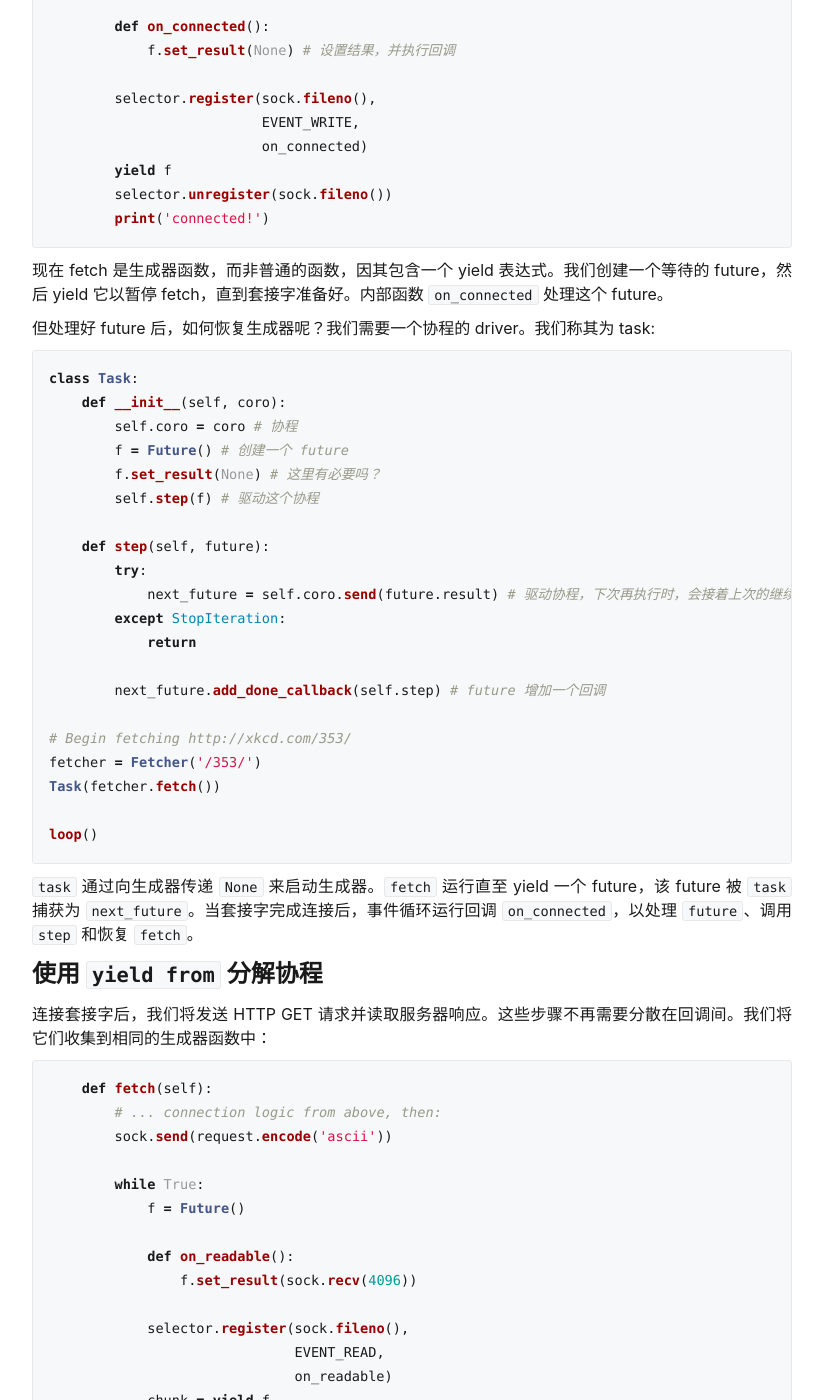
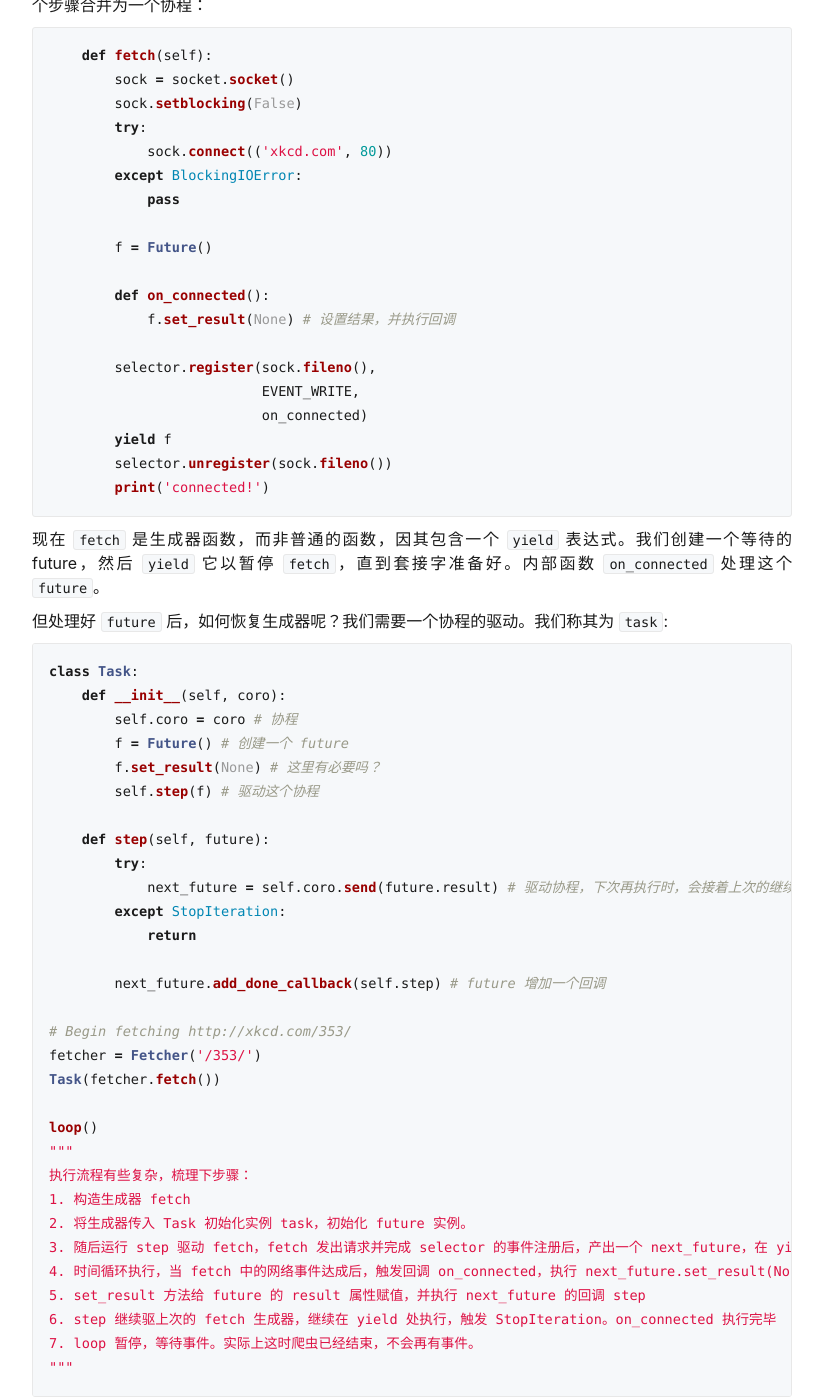
Before and after one commit to ikheu/ikheu.github.io, a Jekyll site: the page built from _posts/2020-01-10-A Web Crawler With asyncio Coroutines.md, in a window 1280 px wide and 1400 px high, scrolled down 12324 px. Shown: the whole window, without its empty margins (228-1051 px from the left). Built offline with Jekyll 4.4.1, drawn with Linux system fonts in a browser that asks for light colours; some of the changed text lies outside the part shown.

Commit message:
perfect translate

````diff
--- a/_posts/2020-01-10-A Web Crawler With asyncio Coroutines.md
+++ b/_posts/2020-01-10-A Web Crawler With asyncio Coroutines.md
@@ -12,7 +12,7 @@
 
 本文介绍一个简单的网络爬虫。网络爬虫等待许多响应，但只进行少量计算，是典型的的异步应用。一次抓取的页面越多则完成地越快。如果为每个进行中的请求分配一个线程，则随着并发请求数的增加，在耗尽套接字之前，内存或其他与线程相关的资源将被耗尽。通过使用异步 I/O，可避免了对线程的需求。
 
-我们分三个阶段介绍该示例。 首先，我们展示一个异步事件循环，并简述一个使用事件循环和回调的爬虫：它非常有效，但将其扩展到更复杂的问题时会导致难以处理的面条式代码。因此，第二阶段我们将展示 Python 协程既高效又可扩展。我们使用生成器函数在 Python 中实现简单的协程。在第三阶段，我们使用 Python 标准的 `asyncio` 库中功能齐全的协程，并使用异步队列进行协调。
+我们分 3 个阶段介绍该示例。 首先，我们展示一个异步事件循环，并简述一个使用事件循环和回调的爬虫：它非常有效，但将其扩展到更复杂的问题时会导致难以处理的面条式代码。因此，第二阶段我们将展示 Python 协程既高效又可扩展。我们使用生成器函数在 Python 中实现简单的协程。在第三阶段，我们使用 Python 标准的 `asyncio` 库中功能齐全的协程，并使用异步队列进行协调。
 
 ## 任务
 
@@ -43,12 +43,12 @@
 
 默认情况下，套接字操作处于阻塞状态：当线程调用诸如 `connect` 或 `recv` 之类的方法时，它将暂停直到操作完成。因此，要一次下载多个页面，我们需要多个线程。复杂的应用程序通过将空闲线程保留在线程池中，然后将其检出重新用于后续任务，以此摊销线程创建的成本；它与连接池中的套接字相同。
 
-然而，线程成本很高，并且操作系统对进程、用户或机器可能具有的线程数施加各种硬性限制。在 Jesse 系统上，Python 线程消耗大约 50KB 内存，启动数万个线程会导致失败。如果我们在并发套接字上进行成千上万的同时操作，那么在套接字用完之前，线程就用完了。每个线程的开销或系统对线程的限制是瓶颈。
+然而，线程成本很高，并且操作系统对进程、用户或机器可能具有的线程数施加各种硬性限制。在 Jesse 系统上，Python 线程消耗大约 50KB 内存，启动数万个线程会失败。如果我们在并发套接字上同时进行成千上万的操作，那么在套接字用完之前，线程就用完了。每个线程的开销或系统对线程的限制是瓶颈。
 
 Dan Kegel 在其著名的 "C10K问题" 论文中，概述了多线程对 I/O 并发的局限性。他开头写道：
 >是时候让 Web 服务器同时处理一万个客户端了，不是吗？ 今非昔比，如今网络世界太大了。
 
-Kegel 于 1999 年创造了 "C10K" 一词。如今，一万个连接听起来很精确，但问题只有量的变化，而没有质的变化。 当时对于C10K 问题，在每个连接中创建线程是不切实际的。现在，上限提高了几个数量级。确实，基于多线程的网络爬虫可以正常工作，但是对于具有数十万个连接的超大型应用程序，上限仍然存在：这个限制是，大多数系统虽然还可以创建套接字，但线程用完了。我们该如何解决该问题呢？
+Kegel 于 1999 年创造了 "C10K" 一词。如今，一万个连接现在听起来很精确，但问题只有量变，而没有质变。当时对于 C10K 问题，在每个连接中创建线程是不切实际的。现在，上限提高了几个数量级。确实，基于多线程的网络爬虫可以正常工作，但是对于具有数十万个连接的超大型应用程序，上限仍然存在：这个限制是，大多数系统虽然还可以创建套接字，但线程用完了。我们该如何解决这个问题呢？
 
 ## Async
 
@@ -202,7 +202,7 @@
                         self.read_response)
 ```
 
-该方法发送一个 GET 请求。如果无法立即发送整个消息，则实际的应用会检查 `send` 的返回值。但是我们的请求很小，而且最后一个回调 `read_response` 处理服务器的响应：
+该方法发送一个 GET 请求。如果无法立即发送整个消息，则实际的应用会检查 `send` 的返回值。但是我们的请求很小，应用也不复杂。它会顺畅地调用 `send`，随后等待响应。当然它还必须注册另一个回调，并放弃对事件循环的控制。下一个，也是最后一个回调 `read_response` 处理服务器的答复：
 
 ```python
 # Method on Fetcher class.
@@ -229,9 +229,9 @@
 
 每当选择器发现套接字是“可读的”时后，都会执行该回调，这可能意味着两件事：套接字具有数据或已关闭。
 
-回调最多从套接字读取 4K 的数据。如果不足 4K，则 `chunk` 读取所有。如果比 4K 多，则 `chunk` 的长度为 4K，并且套接字保持可读状态，因此事件循环在下一个周期会再次运行此回调。响应完成后，服务器关闭这个套接字， `chunk` 为空。
+回调最多从套接字读取 4K 的数据。如果不足 4K，则 `chunk` 读取所有。如果比 4K 多，则 `chunk` 的长度为 4K，并且套接字保持可读状态，因此事件循环在下一个周期会再次运行此回调。响应完成后，服务器关闭这个套接字，`chunk` 为空。
 
-这里没有展示 `parse_links` 方法，它返回一个 URL 集合。我们为每个新的 URL 启动一个 fetcher，没有并发上限。注意使用回调的异步编程的一个很棒的特性：修改共享数据时无需互斥锁，例如，向 `seen_urls` 中添加链接时。
+这里没有展示 `parse_links` 方法，它返回一个 URL 集合。我们为每个新的 URL 启动一个 fetcher，没有并发上限。注意使用回调的异步编程的一个很棒的特性：修改共享数据时无需互斥锁，例如，向 `seen_urls` 中添加链接时。这里不再是抢占式多任务，因此我们不能在代码的任意点被打断。
 
 增加全局变量 `stopped` 来控制事件循环：
 
@@ -289,7 +289,7 @@
 Exception: parse error
 ```
 
-堆栈跟踪仅显示事件循环正在运行回调。我们无从得知什么导致了异常。链的两端都断了：我们忘了从哪儿来，要到哪去。这种上下文的丢失成为“堆栈撕裂”，在很多情况下让人困惑。堆栈撕裂还阻止我们为一连串的回调设置异常处理，即使用“try/except”块包装函数调用及其调用树。
+堆栈跟踪仅显示事件循环正在运行回调。我们无从得知什么导致了异常。链的两端都断了：我们忘了从哪儿来，要到哪去。这种上下文的丢失成为“堆栈撕裂”，在很多情况下让人困惑。堆栈撕裂还阻止我们为一连串的回调设置异常处理，即使用“try/except”块包装函数调用及其调用树的方式。
 
 因此，多线程和异步的长期争论中，除了哪个更高效外，另一个是关于哪个更易出错：在同步上，线程很容易受数据竞争的影响而出错，而回调方法因为堆栈撕裂难以调试。
 
@@ -308,13 +308,13 @@
 
 协程的概念可以追溯到计算机科学的早期，它很简单：它是可以暂停和恢复的子程序。线程由操作系统抢占式地执行多任务，而协程协同执行多任务：它们选择何时暂停以及接下来运行哪个协程。
 
-协程有许多实现方式。即使在 Python 中也有几个。 Python 3.4 中标准 asyncio 库中的协程建立于生成器、Future 类和 yield from 语句的基础上。从Python 3.5 开始，协程是语言的原生特性。然而需要了解在 Python 3.4 中协程最初是使用已有语言工具实现的，这是应对 Python 3.5 原生协程的基础。
+协程有许多实现方式。即使在 Python 中也有几个。Python 3.4 中标准 asyncio 库中的协程建立于生成器、Future 类和 yield from 语句的基础上。从Python 3.5 开始，协程是语言的原生特性。然而需要了解在 Python 3.4 中协程最初是使用已有语言工具实现的，这是应对 Python 3.5 原生协程的基础。
 
 为了解释 Python 3.4 中基于生成器的协程，我们将对生成器以及它们如何用于异步的协程中进行说明，相信您会喜欢阅读它，就像我们编写它一样。解释了基于生成器的协程之后，我们将在异步 Web 爬虫中使用它们。
 
 ## Python 生成器如何工作
 
-在掌握 Python 生成器之前，必须了解常规函数的工作方式。 通常，当 Python 函数调用函数时，该函数会保留控制权，直到它返回或引发异常为止。然后将控制权返回给调用者：
+在掌握 Python 生成器之前，必须了解常规函数的工作方式。通常，当 Python 函数调用函数时，该函数会保留控制权，直到它返回或引发异常为止。然后将控制权返回给调用者：
 
 ```
 >>> def foo():
@@ -362,18 +362,19 @@
 'foo'
 ```
 
+![图 5.1 - 函数调用](/assets/img/function-calls.png){:width="300px"}
+
 现在该讲 Python 生成器了，它使用相同的构建块——代码对象和栈帧——产生了惊人的效果。
 
 下面是个生成器函数：
 
 ```python
-def gen_fn():
-    result1 = yield 1
-    print('result of yield: {}'.format(result1))
-    result2 = yield 2
-    print('result of 2nd yield: {}'.format(result2))
-    return 'done'
-
+>>> def gen_fn():
+...     result = yield 1
+...     print('result of yield: {}'.format(result))
+...     result2 = yield 2
+...     print('result of 2nd yield: {}'.format(result2))
+...     return 'done'
 ```
 
 当 `Python` 将 `gen_fn` 编译为字节码时，遇到 `yield` 表达式时将 `gen_fn` 视作生成器函数，而非一般的函数。设置标志记住这是个生成器函数：
@@ -385,7 +386,7 @@
 True
 ```
 
-当调用生成器函数时，`Python` 会看到 `generator` 标志，并且实不会运行该函数。 相反，它将创建一个生成器：
+当调用生成器函数时，`Python` 会看到 `generator` 标志，并且实不会运行该函数。相反，它将创建一个生成器：
 
 ```
 >>> gen = gen_fn()
@@ -393,7 +394,7 @@
 <class 'generator'>
 ```
 
-Python 生成器封装了栈帧以及对某些代码的引用，即 gen_fn 的主体：
+Python 生成器封装了栈帧以及对某些代码的引用，即 `gen_fn` 的主体：
 
 ```
 >>> gen.gi_code.co_name
@@ -402,8 +403,9 @@
 
 调用 `gen_fn` 的所有生成器都指向相同的代码。但是每个都有自己的栈帧。该栈帧不在任何实际的堆栈上，它位于堆内存中等待使用：
 
+![图 5.2 - 生成器](/assets/img/generator.png){:width="300px"}
 
-框架具有“最后一条指令”指针，该指针是最近执行的指令。 刚开始时，最后一条指令指针为 -1，表示生成器尚未开始：
+栈帧具有“最后一条指令”指针，该指针是最近执行的指令。刚开始时，最后一条指令指针为 -1，表示生成器尚未开始：
 
 ```
 >>> gen.gi_frame.f_lasti
@@ -434,6 +436,7 @@
 >>> gen.send('hello')
 result of yield: hello
 2
+
 ```
 
 现在，栈帧中包含局部变量 `result`：
@@ -457,7 +460,7 @@
 
 ## 使用生成器创建协程
 
-因此，生成器可以暂停，可以使用一个值进行恢复，并且它具有返回值。听起来像是构建异步编程模型的好方法，它没有面条式的回调！我们要构建一个“协程”：一个与程序中其他例程协同调度的例程。我们的协程将是 Python 标准 asyncio 库中的协程的简化版本。与 asyncio 一样，我们将使用生成器、asyncio 和 yield from 语句。
+因此，生成器可以暂停，可以使用一个值进行恢复，并且它具有返回值。听起来像是构建异步编程模型的好方法，它没有面条式的回调！我们要构建一个“协程”：一个与程序中其他例程协同调度的例程。我们的协程将是 Python 标准 asyncio 库中的协程的简化版本。与 asyncio 一样，我们将使用生成器、future 和 yield from 语句。
 
 首先，我们需要一种方式来表示协程正在等待的某些未来的结果。下面是一个精简版的实现：
 
@@ -476,9 +479,9 @@
             fn(self)
 ```
 
-future 实例初始时为等待 (pending)，通过调用 `set_result` 设置为被处理 (resolved)。
+future 实例初始时为等待中 (pending)，通过调用 `set_result` 设置为被处理 (resolved)。
 
-让我们调整 fetcher  程序以使用 futures 和协程。我们用回调编写了 fetch：
+让我们调整 fetcher 以使用 future 和协程。我们用回调编写了 `fetch`：
 
 ```python
 class Fetcher:
@@ -498,7 +501,7 @@
         # And so on....
 ```
 
-fetch 方法首先连接套接字，然后注册在套接字准备好时执行的回调 `connected`。现在，我们可以将这两个步骤合并为一个协程：
+`fetch` 方法首先连接套接字，然后注册在套接字准备好时执行的回调 `connected`。现在，我们可以将这两个步骤合并为一个协程：
 
 ```python
     def fetch(self):
@@ -522,9 +525,9 @@
         print('connected!')
 ```
 
-现在 fetch 是生成器函数，而非普通的函数，因其包含一个 yield 表达式。我们创建一个等待的 future，然后 yield 它以暂停 fetch，直到套接字准备好。内部函数 `on_connected` 处理这个 future。
+现在 `fetch` 是生成器函数，而非普通的函数，因其包含一个 `yield` 表达式。我们创建一个等待的 future，然后 `yield` 它以暂停 `fetch`，直到套接字准备好。内部函数 `on_connected` 处理这个 `future`。
 
-但处理好 future 后，如何恢复生成器呢？我们需要一个协程的 driver。我们称其为 task:
+但处理好 `future` 后，如何恢复生成器呢？我们需要一个协程的驱动。我们称其为 `task`:
 
 ```python
 class Task:
@@ -547,13 +550,23 @@
 Task(fetcher.fetch())
 
 loop()
+"""
+执行流程有些复杂，梳理下步骤：
+1. 构造生成器 fetch
+2. 将生成器传入 Task 初始化实例 task，初始化 future 实例。
+3. 随后运行 step 驱动 fetch，fetch 发出请求并完成 selector 的事件注册后，产出一个 next_future，在 yield 处挂起。执行流程回到 step 中，next_future 增加一个回调，回调函数是 task 的 step 方法，以 next_future 为参数。
+4. 时间循环执行，当 fetch 中的网络事件达成后，触发回调 on_connected，执行 next_future.set_result(None)
+5. set_result 方法给 future 的 result 属性赋值，并执行 next_future 的回调 step
+6. step 继续驱上次的 fetch 生成器，继续在 yield 处执行，触发 StopIteration。on_connected 执行完毕
+7. loop 暂停，等待事件。实际上这时爬虫已经结束，不会再有事件。
+"""
 ```
 
-`task` 通过向生成器传递 `None` 来启动生成器。`fetch` 运行直至 yield 一个 future，该 future 被 `task` 捕获为 `next_future`。当套接字完成连接后，事件循环运行回调 `on_connected`，以处理 `future`、调用 `step` 和恢复 `fetch`。
+`task` 通过向生成器传递 `None` 来启动生成器。`fetch` 运行直至产出 一个 future，该 future 被 `task` 捕获为 `next_future`。当套接字完成连接后，事件循环运行回调 `on_connected`，以处理 `future`、调用 `step` 和恢复 `fetch`。
 
 ## 使用 `yield from` 分解协程
 
-连接套接字后，我们将发送 HTTP GET 请求并读取服务器响应。这些步骤不再需要分散在回调间。我们将它们收集到相同的生成器函数中：
+连接套接字后，我们将发送 HTTP GET 请求并读取服务器响应。这些步骤不再需要分散在回调间；我们将它们收集到相同的生成器函数中：
 
 ```python
     def fetch(self):
@@ -578,9 +591,9 @@
                 break
 ```
 
-该代码从套接字读取整个消息，通常看起来很有用。我们如何将其从 fetch 分解为子程序呢？现在，轮到 Python 3 中的 yield from 登场了。它使一个生成器可以委派给另一个生成器。
+这段代码从套接字读取整个消息，看起来很有用。我们如何将它从 `fetch` 中分解为子程序呢？现在，轮到 Python 3 中的 yield from 登场了。它使一个生成器可以委派给另一个生成器。
 
-要了解怎么做到，让我们回到简单的生成器示例：
+要了解怎么做到，先回到简单的生成器示例：
 
 ```
 >>> def gen_fn():
@@ -607,7 +620,7 @@
 >>> caller = caller_fn()
 ```
 
-caller 生成器的行为就像 gen 一样，它委托给的生成器是：
+`caller` 生成器的行为就像 `gen` 一样，它委托给的生成器是：
 
 ```
 >>> caller.send(None)
@@ -627,7 +640,7 @@
 StopIteration
 ```
 
-虽然 `caller` 被 `gen` 所 `yield`，但 `caller` 并没有前进。注意。即使内部生成器 `gen` 从一个 `yield` 语句前进到下一个 yield 语句，它的指令指针仍位于 `yield from` 语句的位置 15 处。在外部的 `caller` 看来，我们无法确定 `yield` 的值是来自 `caller` 还是它所委托的生成器。从 `gen` 内部，我们无法判断该值由 `caller` 发送还是由它的外部发送。`yield from` 语句是一个光滑的管道，通过该通道，`yield` 的值可以流入或流出 `gen`，直到 `gen` 完成工作。
+虽然 `caller` 被 `gen` 所 `yield`，但 `caller` 并没有前进。注意，即使内部生成器 `gen` 从一个 `yield` 语句前进到下一个 yield 语句，它的指令指针仍位于 `yield from` 语句的位置 15 处。在外部的 `caller` 看来，我们无法确定 `yield` 的值是来自 `caller` 还是它所委托的生成器。从 `gen` 内部，我们无法判断该值由 `caller` 发送还是由它的外部发送。`yield from` 语句是一个光滑的管道，通过该通道，`yield` 的值可以流入或流出 `gen`，直到 `gen` 完成工作。
 
 协程可以通过 `yield from` 将任务委托给子程序，并收到任务的结果。注意，在上面，`claller `打印了 "return value of yield-from: done"。当 `gen` 完成时，它的返回值变成了 `caller` 中 `yield from` 的值：
 
@@ -698,7 +711,7 @@
     return b''.join(response)
 ```
 
-如果以正确的方法看待，`yield from `语句将消失，并且这些看起来就像常规函数在阻塞 I/O。但实际上， `read` 和 `read_all` 是协程。`read` 中的 yield 会暂停 `read_all`，直到 I/O 完成。当 `read_all` 暂停时，事件循环进行别的工作并等待别的 I/O 事件；一旦事件就绪，`read_all` 将在下一个循环周期中使用 `read` 的结果进行恢复。
+如果以正确的方法看待，`yield from` 语句将消失，并且这些看起来就像常规函数在阻塞 I/O。但实际上，`read` 和 `read_all` 是协程。`read` 中的 yield 会暂停 `read_all`，直到 I/O 完成。当 `read_all` 暂停时，事件循环进行别的工作并等待别的 I/O 事件；一旦事件就绪，`read_all` 将在下一个循环周期中使用 `read` 的结果进行恢复。
 
 在堆栈的起始点，`fetch` 调用 `read_all`：
 
@@ -717,10 +730,12 @@
 loop()
 ```
 
-当 read 函数 yield 一个 future 时，task 通过 yield from 语句的通道接收它，就像 future 从 fetch 中直接 yield 一样。当事件循环处理 future 时，task 将它的忽而过发送给 fetch，并且该值通过 read 接受，就像 task 被 read 直接驱动一样：
+当 `read` 函数产出 一个 future 时，`task` 通过 `yield from` 语句的通道接收它，就像 future 从 `fetch` 中直接产出一样。当事件循环处理 future 时，`task` 将它的结果发送给 `fetch`，并且该值被 `read` 接受，就像 `task` 被 `read` 直接驱动一样：
+
+![图 5.3 - Yield from](/assets/img/yield-from.png){:width="300px"}
 
 
-为了完善的协程实现，我们弥补了如下缺陷：我们的代码在等待 future 时使用 yield，但在将其委托给子协程时使用 yield from。如果每当协程暂停时都使用 yield from，则会更加完善。这样，协程就不必关心它等待什么类型的东西。
+为了完善的协程实现，我们弥补了如下缺陷：我们的代码在等待 future 时使用 `yield`，但在将其委托给子协程时使用 `yield from`。如果每当协程暂停时都使用 `yield from`，则会更加完善。这样，协程就不必关心它等待什么类型的东西。
 
 我们利用了 Python 在生成器和迭代器之间的深层对应特性。对于调用者而言，推进生成器与推进迭代器相同。因此，我们通过实现一种特殊的方法使 Future 类变得可迭代：
 
@@ -731,7 +746,7 @@
         yield self
         return self.result
 ```
-future 的 __iter__ 方法是一个 yield 自身的协程。我们将以下代码：
+future 的 `__iter__` 方法是一个产出自身的协程。我们将以下代码：
 
 ```python
 # f is a Future.
@@ -745,7 +760,7 @@
 yield from f
 ```
 
-而外部其他部分不变！驱动者 Task 通过调用 send 接收 future，当 future 处理完后，它将新结果发送回协程。
+而外部其他部分不变！驱动者 `task` 通过调用 `send` 接收 future，当 future 处理完后，它将新结果发送回协程。
 
 全部使用 yield from 的优点是什么？为什么比在等待 future 时使用 yield 以及在委托协程时使用 yield from 这种方式更好？那是因为现在方法的实现不会调用者的影响，可以自由更改。被调用方可能是一个返回 future （用于处理值）的常规方法，也可能是一个包含 yield from 语句并返回值的协程。不管哪种情况，调用方只需要 yield from 该方法并等待结果。
 
````
Also changed, not shown: other parts of _posts/2020-01-10-A Web Crawler With asyncio Coroutines.md (+3 -3 lines), _posts/2020-05-09-exceptions.md (added), assets/img/function-calls.png (added), assets/img/generator.png (added), assets/img/yield-from.png (added).
